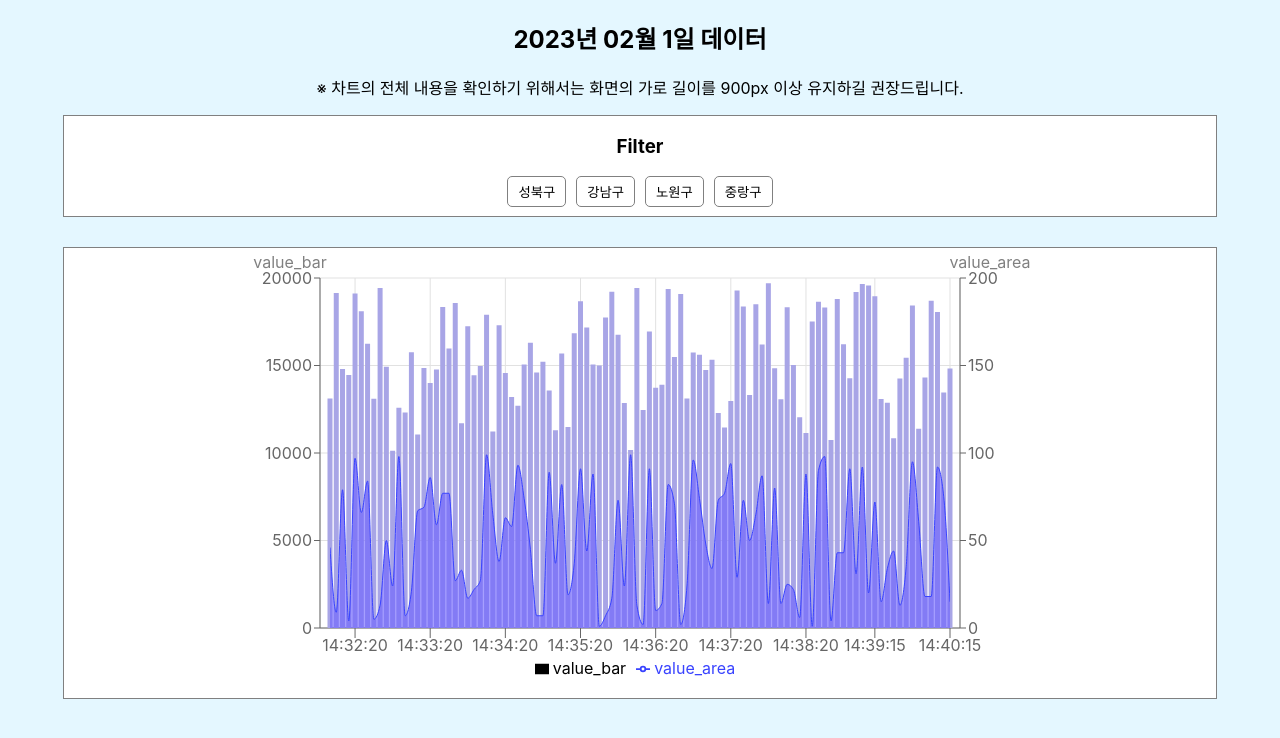
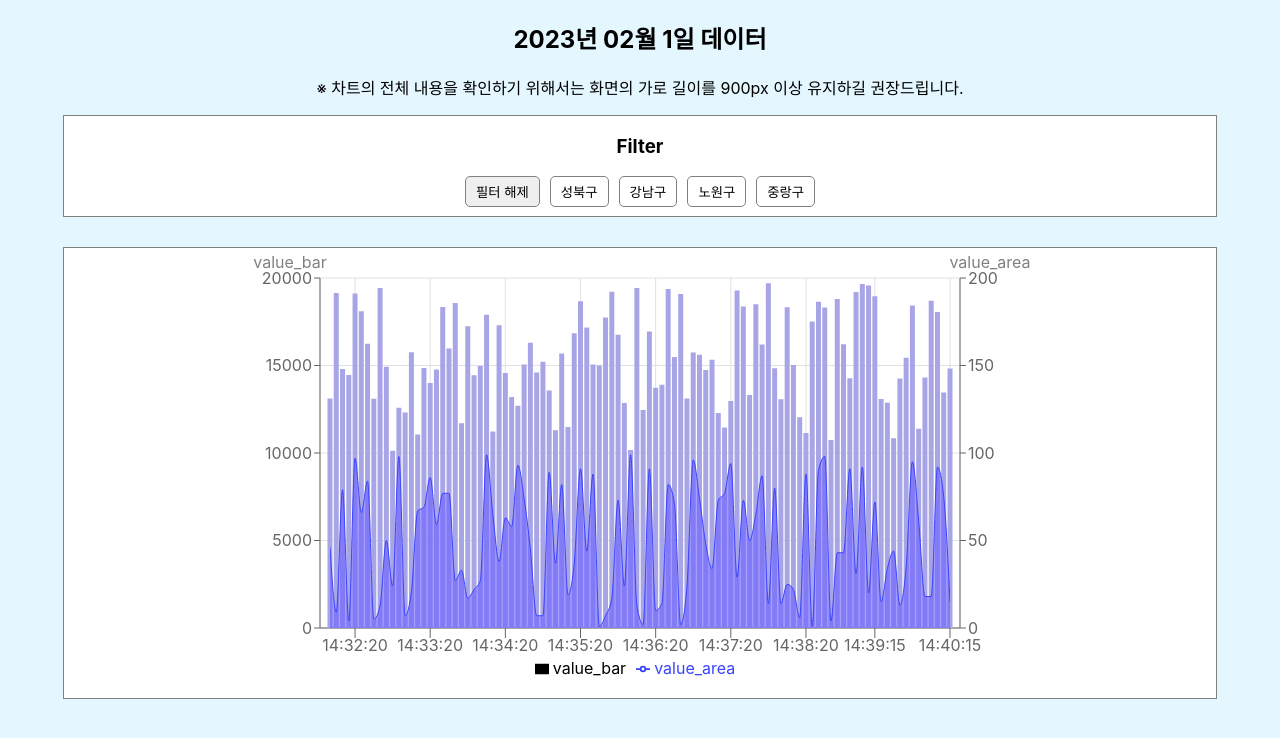
Before and after one commit to devsomda/wanted-pre-onboarding-week-4, a React (Create React App) app: page / in a window 1280 px wide. Shown: the top 738 px of the page. Built offline with nearby package versions, Linux system fonts and the light colour scheme.

Commit message:
FEAT: 필터링 해제 기능 구현

```diff
--- a/src/components/Filter.jsx
+++ b/src/components/Filter.jsx
@@ -24,9 +24,16 @@ export default function Filter() {
     setFilteredIds(newFilteredId);
   };
 
+  const resetFilter = () => {
+    setFilteredIds([]);
+  };
+
   return (
     <div className="filter-button-container">
       <h3>Filter</h3>
+      <button type="button" onClick={resetFilter}>
+        필터 해제
+      </button>
       {idArr.map((id) => (
         <button
           key={id}
```
